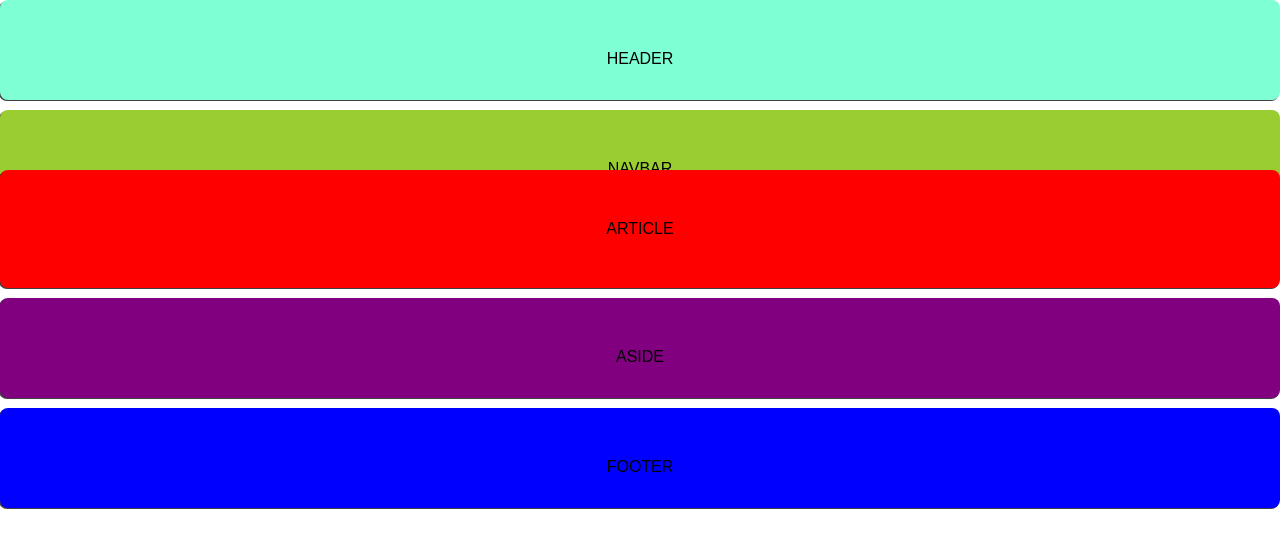
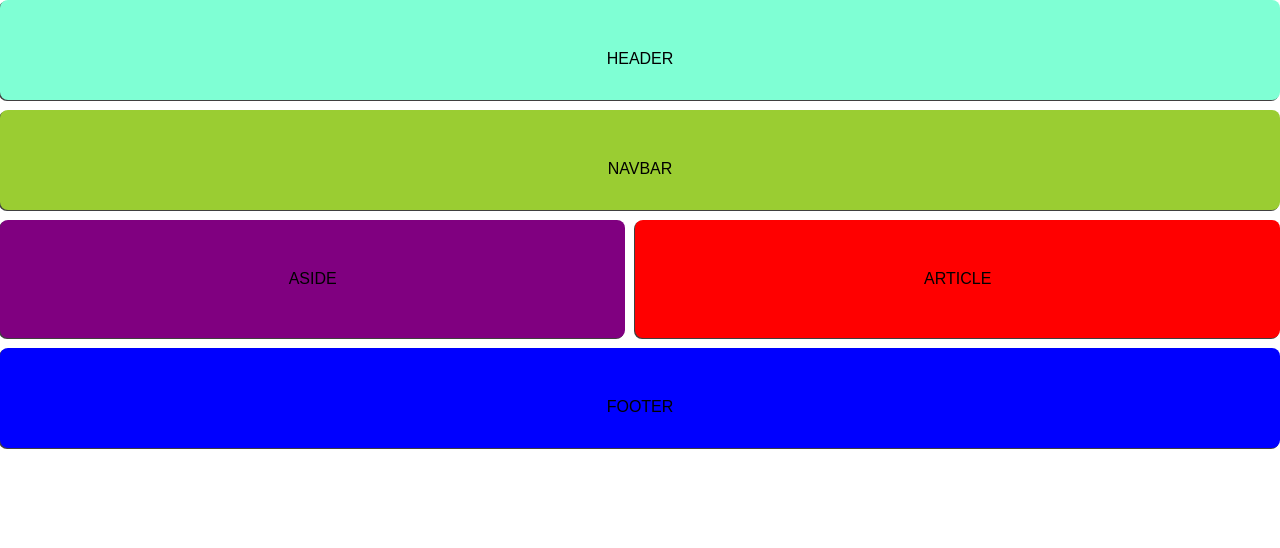
Before and after one commit to EG1983/css_javas, a plain HTML site: page index.html in a window 1280 px wide. Drawn offline with Linux system fonts and the light colour scheme; a web font is replaced by a local one.

Commit message:
practica  css y grid

```diff
--- a/assets/css/estilos.css
+++ b/assets/css/estilos.css
@@ -54,8 +54,21 @@ body {
      gap: 10px;
      grid-template:
          "header" 100px
-         "navbar" 50px
+         "navbar" 100px
          "article" auto
          "aside" 100px
          "footer" 100px;
+
 }
+
+
+@media (min-width:600px){
+    .contenedor{
+        grid-template:
+         "header header" 100px
+         "navbar navbar" 100px
+         "aside article" auto
+         "footer footer" 100px;
+
+    }
+}
```
